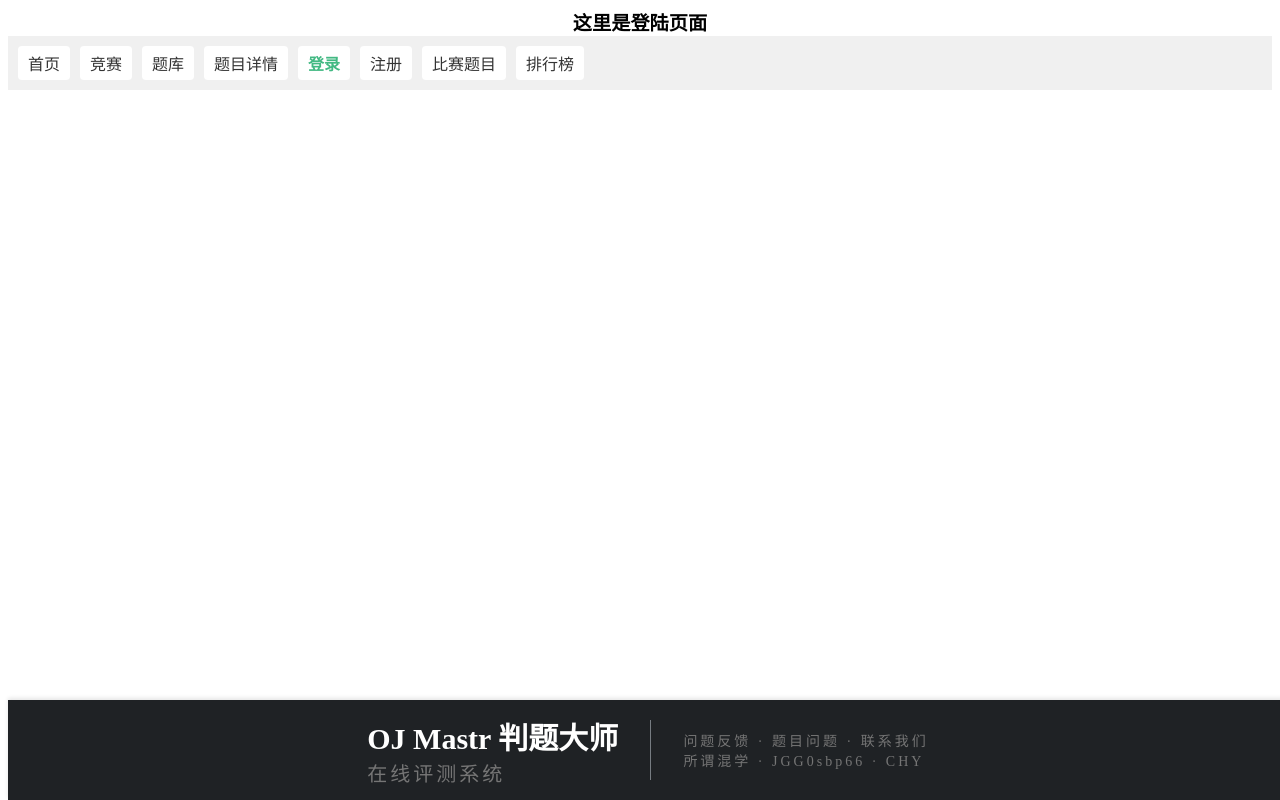
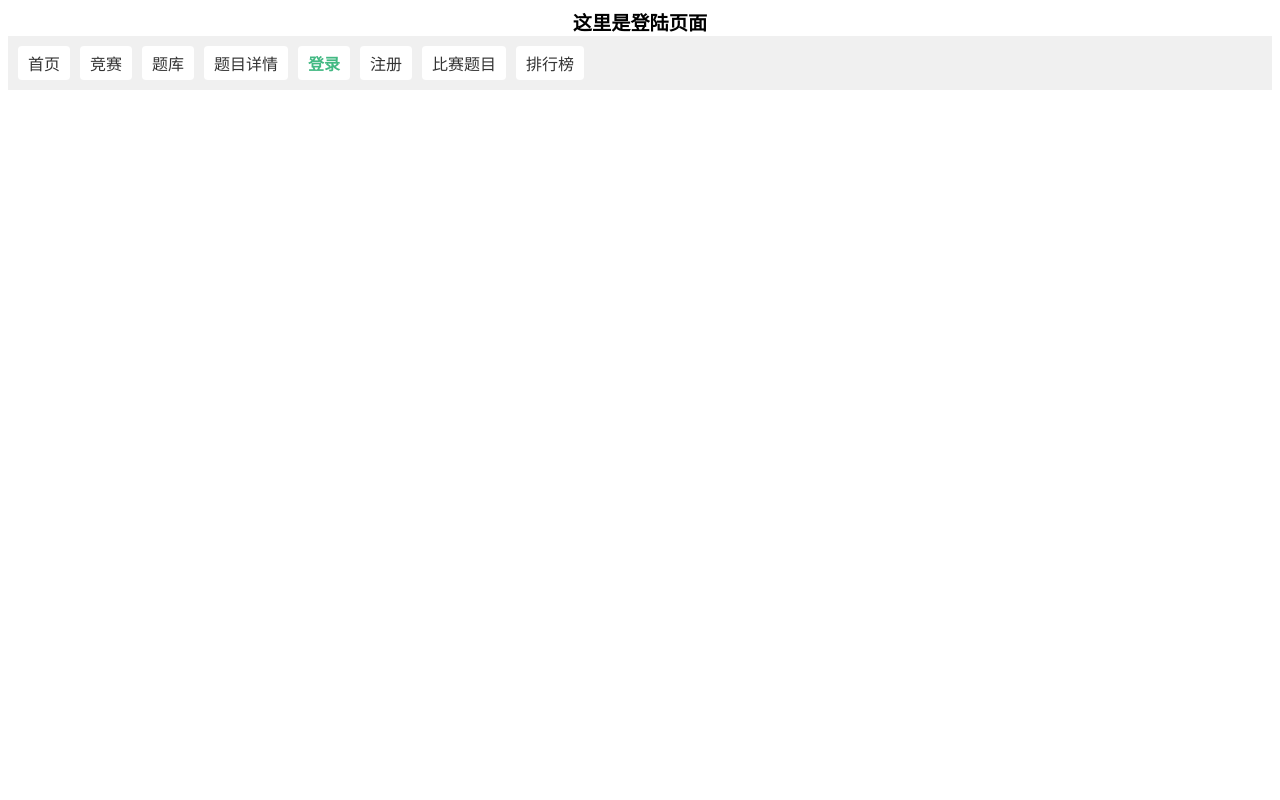
Before and after one commit to JGG0sbp66/reborn_oj_master, a Vue app: page /account/login in a window 1280 px wide. Built offline with nearby package versions, Linux system fonts and the light colour scheme; the HTML template or start-up script is replaced by a standard one.

Commit message:
删除了foot组件

```diff
--- a/src/views/account/login.vue
+++ b/src/views/account/login.vue
@@ -1,7 +1,6 @@
 <template>
   <showtitle text="这里是登陆页面" />
   <navlinks />
-  <foot />
 </template>
 
 
@@ -9,14 +8,8 @@
 import { ref, reactive } from "vue"
 import showtitle from "@/components/test/showtitle.vue"
 import navlinks from "@/components/test/navlinks.vue";
-import foot from "@/components/foot.vue";
 </script>
 
 
 <style scoped>
-footer {
-  position: absolute;
-  bottom: 0;
-  width: 100%;
-}
 </style>
```
